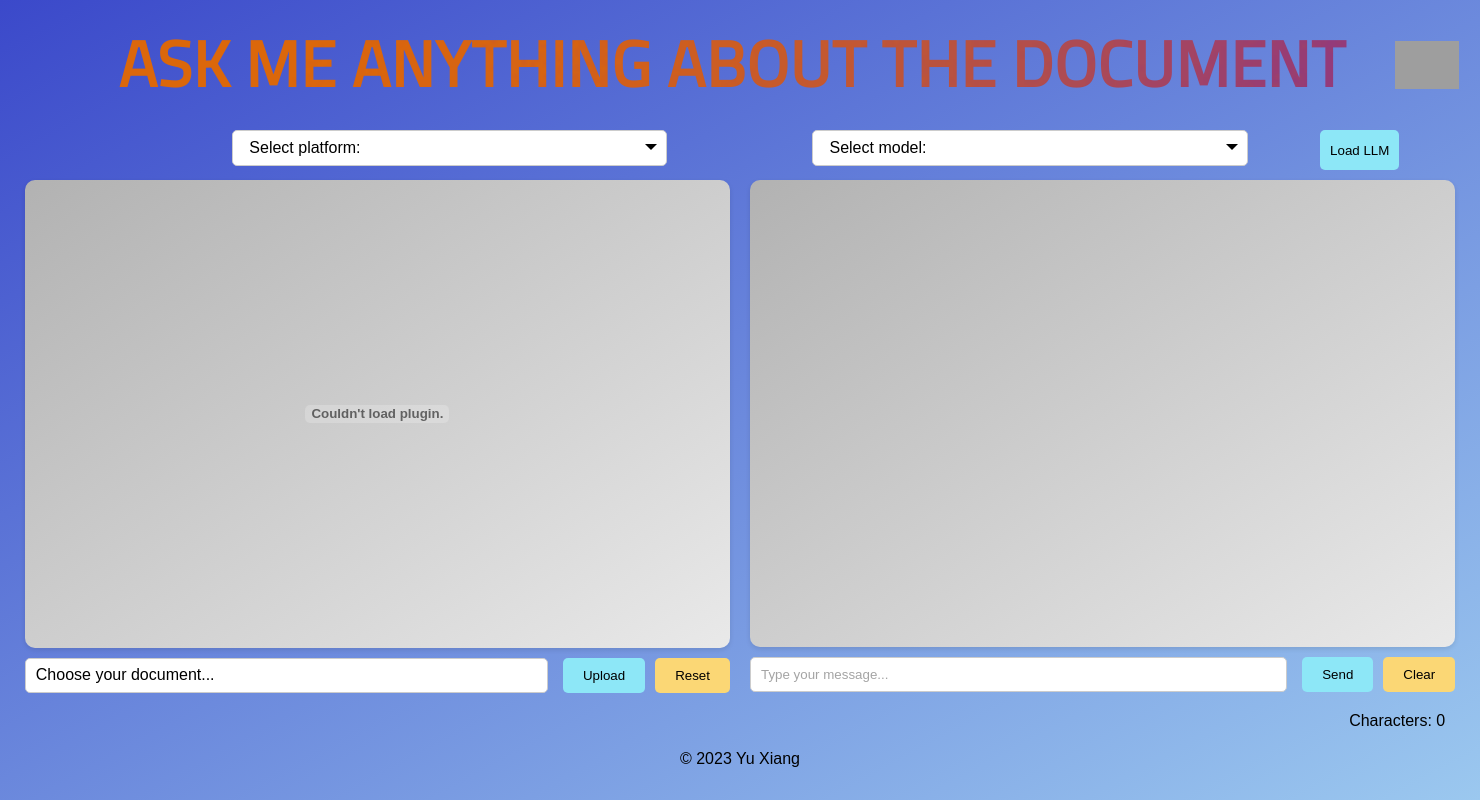
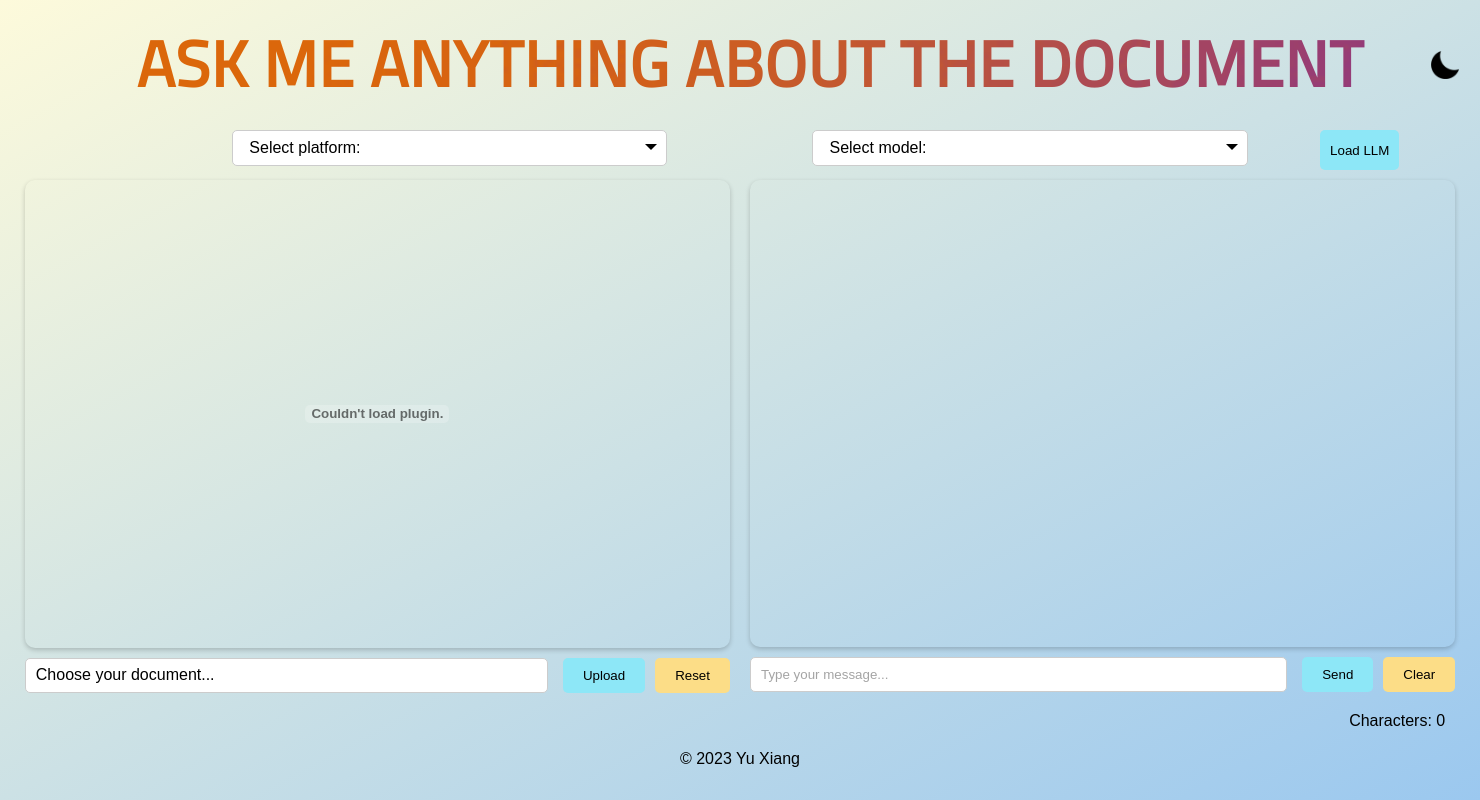
Before and after one commit to yux1991/DocAMA, a Flask app: page / in a window 1480 px wide. Run offline with Flask 3, Linux system fonts and the light colour scheme; grey boxes are pictures that could not be loaded.

Commit message:
minor changes to the style

```diff
--- a/static/styles/base_style.css
+++ b/static/styles/base_style.css
@@ -11,12 +11,12 @@
   --white-color: #ffffff;
   --message-black-color: #000000;
   --message-white-color: #ffffff;
-  --orange-color: #fbd775;
+  --orange-color: #fcdd87;
   --cyan-button-color: rgb(141, 231, 247);
   --window-background-color-out: #b2b2b2;
   --window-background-color-in: #e9e9e9;
-  --shadow-color: rgba(0, 0, 0, 0.1);
-  --background-gradient-top-color: #3b49ca;
+  --shadow-color: rgba(0, 0, 0, 0.2);
+  --background-gradient-top-color: #fdfadb;
   --background-gradient-bottom-color: #9bc8ef;
   --selected-color: rgba(0, 0, 0, 0.1);
 }
@@ -24,30 +24,30 @@
 :root.light {
   --black-color: #000000;
   --white-color: #ffffff;
-  --orange-color: #fbd775;
+  --orange-color: #fcdd87;
   --user-message-color: #0089e4;
   --ai-message-color: #adff2f;
   --cyan-button-color: rgb(141, 231, 247);
   --window-background-color-out: #b2b2b2;
   --window-background-color-in: #e9e9e9;
-  --shadow-color: rgba(0, 0, 0, 0.1);
-  --background-gradient-top-color: #3b49ca;
-  --background-gradient-bottom-color: #d4c4e7;
+  --shadow-color: rgba(0, 0, 0, 0.2);
+  --background-gradient-top-color: #fdfadb;
+  --background-gradient-bottom-color: #9bc8ef;
   --selected-color: rgba(0, 0, 0, 0.1);
 }
 
 :root.dark {
   --black-color: #dfdddd;
   --white-color: #000000;
-  --orange-color: #846000;
+  --orange-color: #582765;
   --user-message-color: #016bb2;
   --ai-message-color: #7ab424;
-  --cyan-button-color: rgb(0, 108, 127);
+  --cyan-button-color: #1e7627;
   --window-background-color-out: #4d4d4d;
   --window-background-color-in: #7f7f7f;
-  --shadow-color: rgba(0, 0, 0, 0.1);
-  --background-gradient-top-color: #000428;
-  --background-gradient-bottom-color: #640092;
+  --shadow-color: rgba(255, 255, 255, 0.2);
+  --background-gradient-top-color: #1e001e;
+  --background-gradient-bottom-color: #014703;
   --selected-color: rgba(255, 255, 255, 0.1);
 }
 
@@ -84,7 +84,7 @@
 }
 
 .theme-btn {
-  height: 50px;
+  height: 30px;
   border-radius: 50%;
   margin-left: auto;
   cursor: pointer;
@@ -248,7 +248,7 @@
 }
 
 .lcontainer .doc-window {
-  background: linear-gradient(to bottom right, var(--window-background-color-out), var(--window-background-color-in));
+  background: transparent;
   border-radius: 10px;
   box-shadow: 0 2px 5px var(--shadow-color);
   padding: 0;
@@ -330,7 +330,7 @@
 }
 
 .rcontainer .chat-window {
-  background: linear-gradient(to bottom right, var(--window-background-color-out), var(--window-background-color-in));
+  background: transparent;
   border-radius: 10px;
   box-shadow: 0 2px 5px var(--shadow-color);
   padding: 20px;
--- a/templates/base.html
+++ b/templates/base.html
@@ -13,10 +13,10 @@
       <div class="title" id="title"><h1>Ask me anything about the document</h1></div>
 
       <button class="theme-btn light" onclick="setTheme('light')" title="Light mode">
-        <img src="https://assets.codepen.io/210284/sun.png" alt="sun">
+        <img src="{{ url_for('static', filename='styles/sun.png') }}" alt="sun">
       </button>
       <button class="theme-btn dark" onclick="setTheme('dark')" title="Dark mode">
-        <img src="https://assets.codepen.io/210284/moon.png" alt="moon">
+        <img src="{{ url_for('static', filename='styles/moon.png') }}" alt="moon">
       </button>
     </div>
 
```
Also changed, not shown: static/scripts/model-selector.js (+1 -13 lines), static/styles/moon.png (added), static/styles/sun.png (added).
